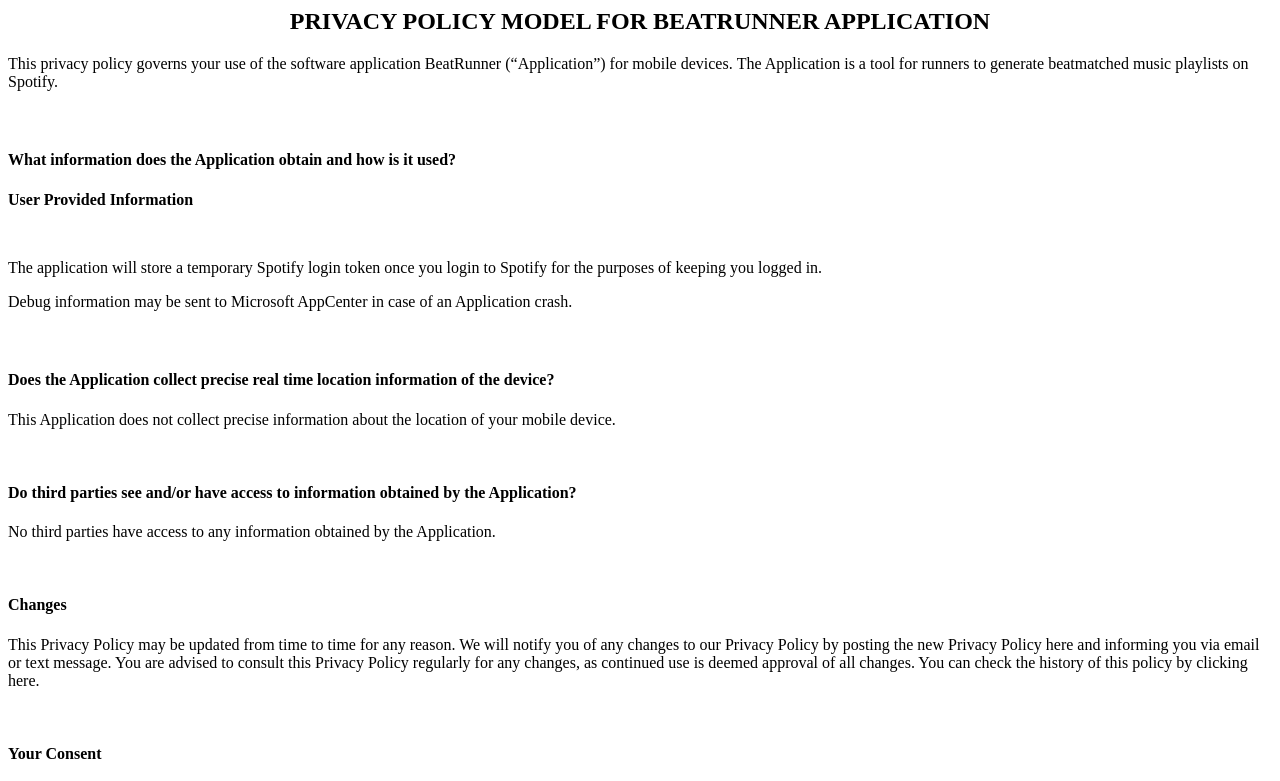
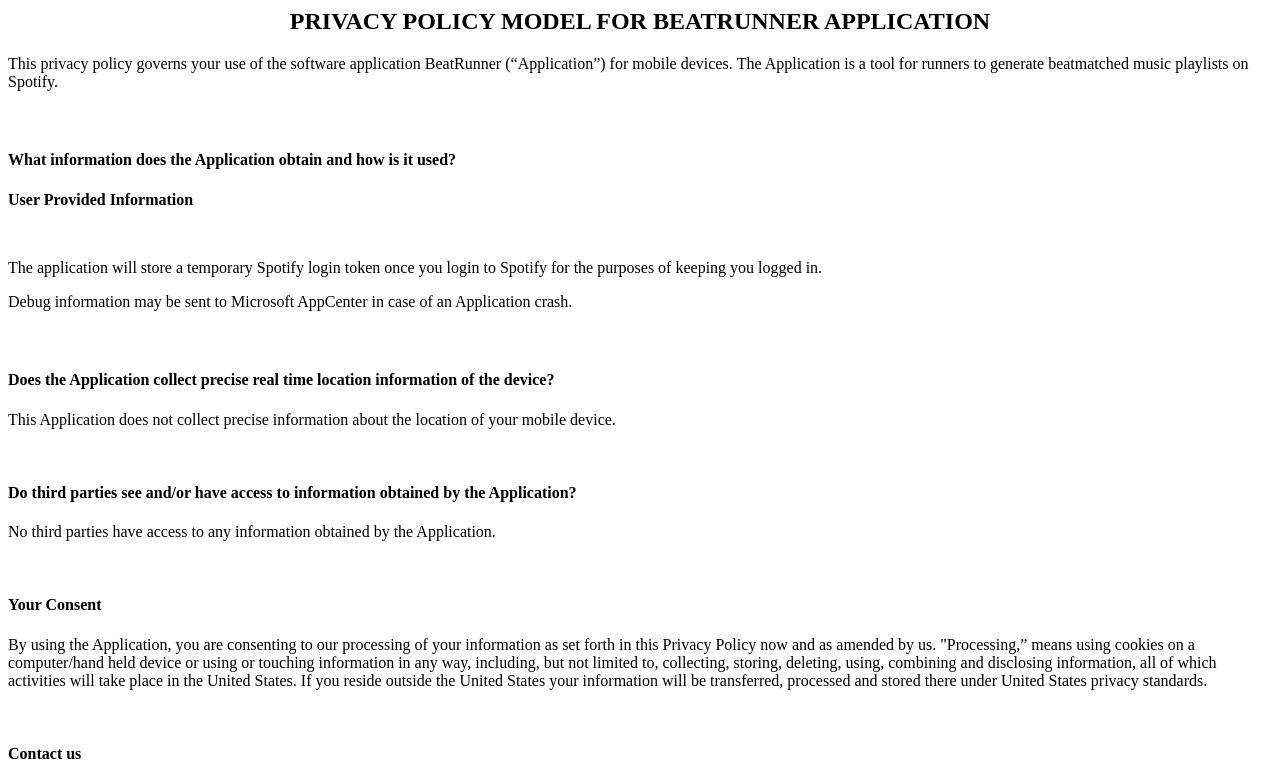
Before and after one commit to beatrunnerforspotify/privacyPolicy, a plain HTML site: page index.html in a window 1280 px wide. Shown: the top 781 px of the page. Drawn offline with Linux system fonts and the light colour scheme.

Commit message:
Update index.html

```diff
--- a/index.html
+++ b/index.html
@@ -20,9 +20,6 @@
 <p></p>
 <p>No third parties have access to any information obtained by the Application.</p>
 <p>&nbsp;</p>
-<h4><strong>Changes</strong></h4>
-<p>This Privacy Policy may be updated from time to time for any reason. We will notify you of any changes to our Privacy Policy by posting the new Privacy Policy&nbsp;here&nbsp;and&nbsp;informing you via email or text message. You are advised to consult this Privacy Policy regularly for any changes, as continued use is deemed approval of all changes. You can check the history of this policy by clicking here.</p>
-<p>&nbsp;</p>
 <h4><strong>Your Consent</strong></h4>
 <p>By using the Application, you are consenting to our processing of your information as set forth in this Privacy Policy now and as amended by us. &quot;Processing,” means using cookies on a computer/hand held device or using or touching information in any way, including, but not limited to, collecting, storing, deleting, using, combining and disclosing information, all of which activities will take place in the United States. If you reside outside the United States&nbsp;your information will be transferred, processed and stored there under United States&nbsp;privacy standards.&nbsp;</p>
 <p>&nbsp;</p>
```
